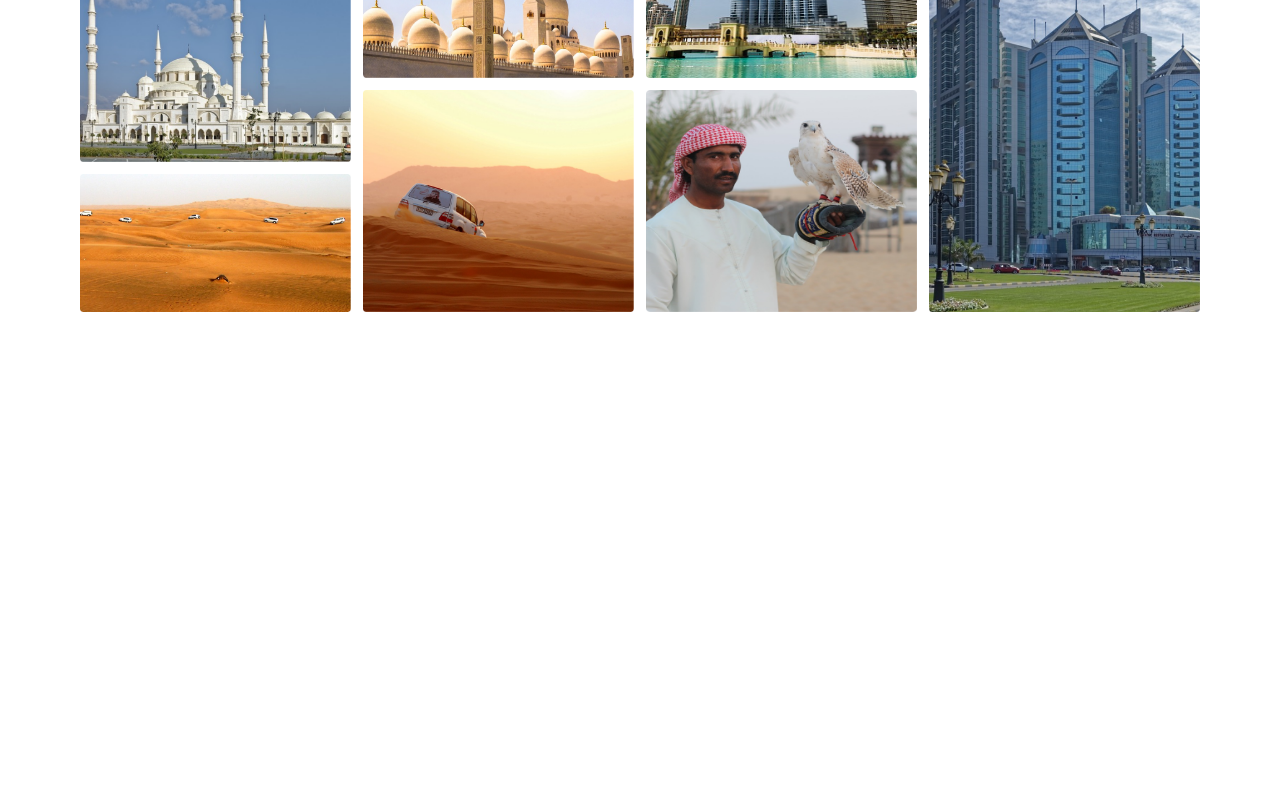
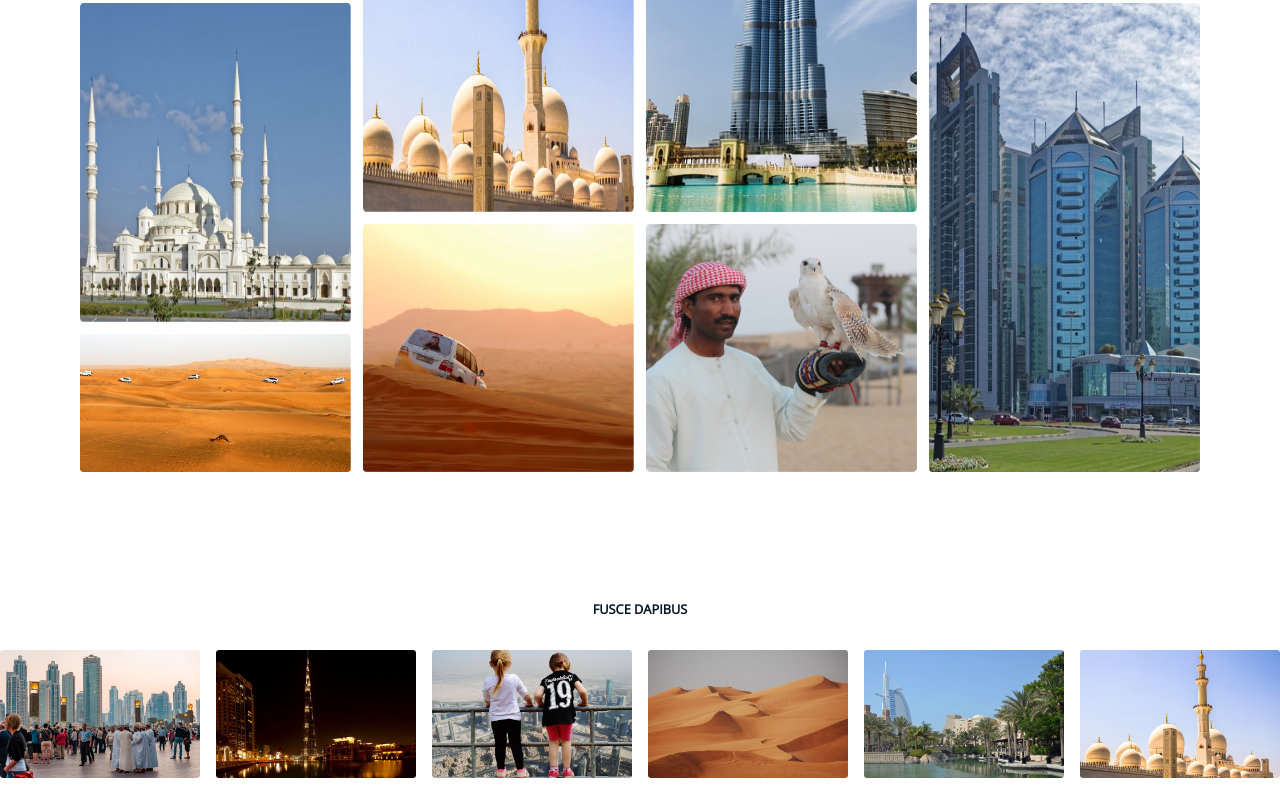
Before and after one commit to leighayanid/travel-site, a plain HTML site: page index.html in a window 1280 px wide. Shown: the part 2706-3516 px from the top of the page. Before the commit the page ends 3098 px from the top, so only its background shows below. Drawn offline with nearby package versions, Linux system fonts and the light colour scheme; some packages are replaced by stand-ins of ours.

Commit message:
add new section

```diff
--- a/css/_layout.scss
+++ b/css/_layout.scss
@@ -143,7 +143,6 @@
 }
 
 .tourist-spots {
-  height: 100vh;
   width: 100%;
   padding: 3rem 0;
 
@@ -162,7 +161,7 @@
   grid-template-columns: repeat(4, 1fr);
   grid-template-rows: repeat(7, 1fr);
   grid-gap: .75rem;
-  height: 50rem;
+  height: 60rem;
   padding: 5rem 0;
 
   img {
@@ -211,3 +210,22 @@
     }
   }
 }
+
+.videos {
+  h2 {
+    text-align: center
+  }
+}
+
+.video {
+  width: 100vw;
+  display: grid;
+  grid-gap: 1rem;
+  grid-template-columns: repeat(auto-fit, minmax(70px, 1fr));
+  padding: 2rem 0;
+
+  img {
+    height: 8rem;
+    width: 100%;
+  }
+}
--- a/index.html
+++ b/index.html
@@ -107,8 +107,10 @@
     </section>
     <section class="tourist-spots">
       <div class="container">
-       <h2 class="sub-text">Eos tation eripuit voluptua</h2>
-       <p class="p-text-dark">Ubique iudicabit aliquando ex vix. Sea vidit mucius ei, his cu nihil legendos. Per nonumes posidonium ex. Vel possim contentiones no, qui te singulis laboramus dissentiunt. Ea vix sanctus ullamcorper.</p>
+        <h2 class="sub-text">Eos tation eripuit voluptua</h2>
+        <p class="p-text-dark">Ubique iudicabit aliquando ex vix. Sea vidit mucius ei, his cu nihil legendos. Per
+          nonumes posidonium ex. Vel possim contentiones no, qui te singulis laboramus dissentiunt. Ea vix sanctus
+          ullamcorper.</p>
         <div class="spots">
           <img src="/img/img1.png" alt="">
           <img src="/img/img2.png" alt="">
@@ -121,6 +123,19 @@
           <img src="/img/img9.png" alt="">
           <img src="/img/img10.png" alt="">
         </div>
+      </div>
+    </section>
+    <section class="videos">
+      <h2 class="sub-text">
+        Fusce dapibus
+      </h2>
+      <div class="video">
+        <img src="/img/vid1.png" alt="">
+        <img src="/img/vid2.png" alt="">
+        <img src="/img/vid3.png" alt="">
+        <img src="/img/vid4.png" alt="">
+        <img src="/img/vid5.png" alt="">
+        <img src="/img/vid6.png" alt="">
       </div>
     </section>
   </div>
```
Also changed, not shown: css/main.css, img/vid1.png (added), img/vid2.png (added), img/vid3.png (added), img/vid4.png (added), img/vid5.png (added), img/vid6.png (added), 1 other file.
